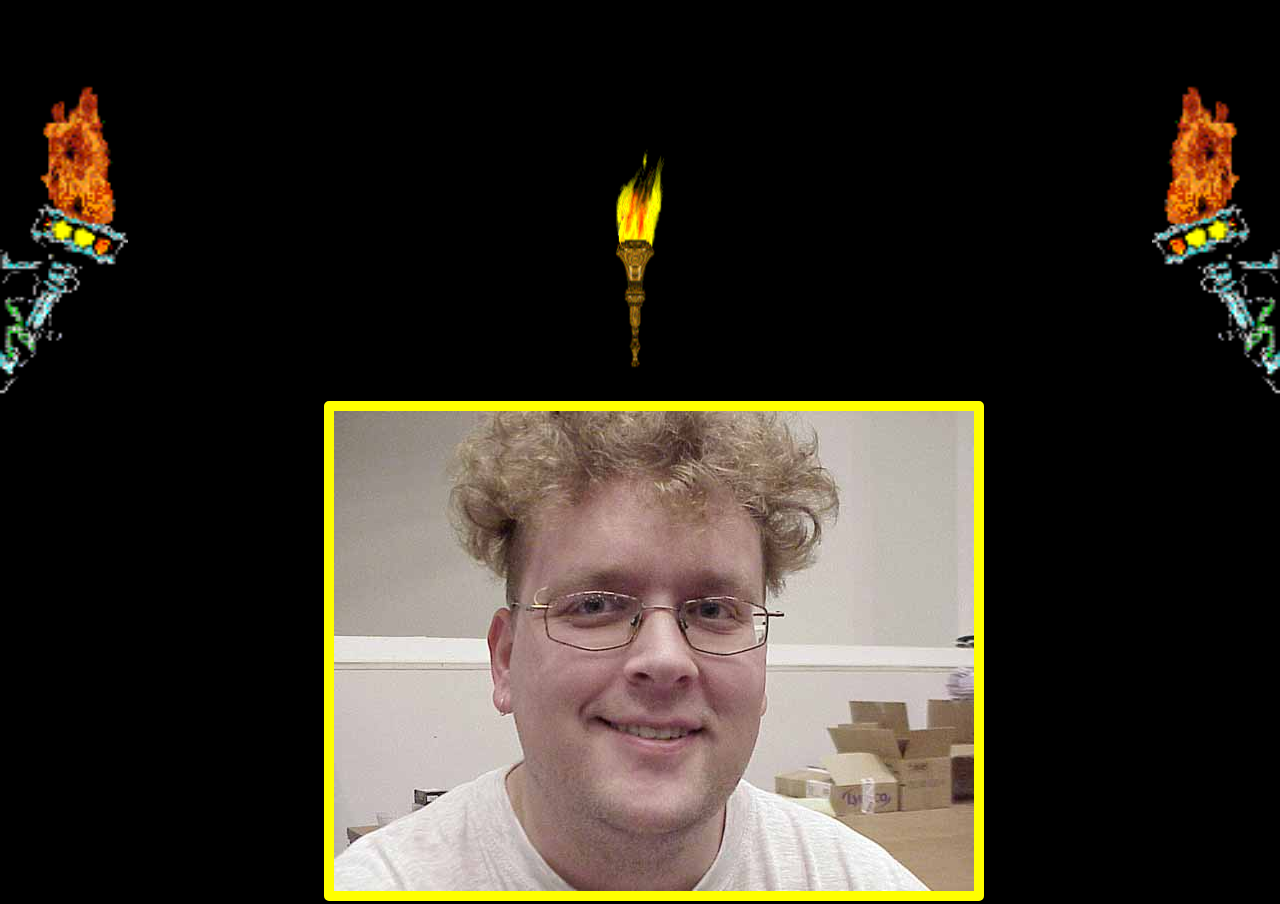
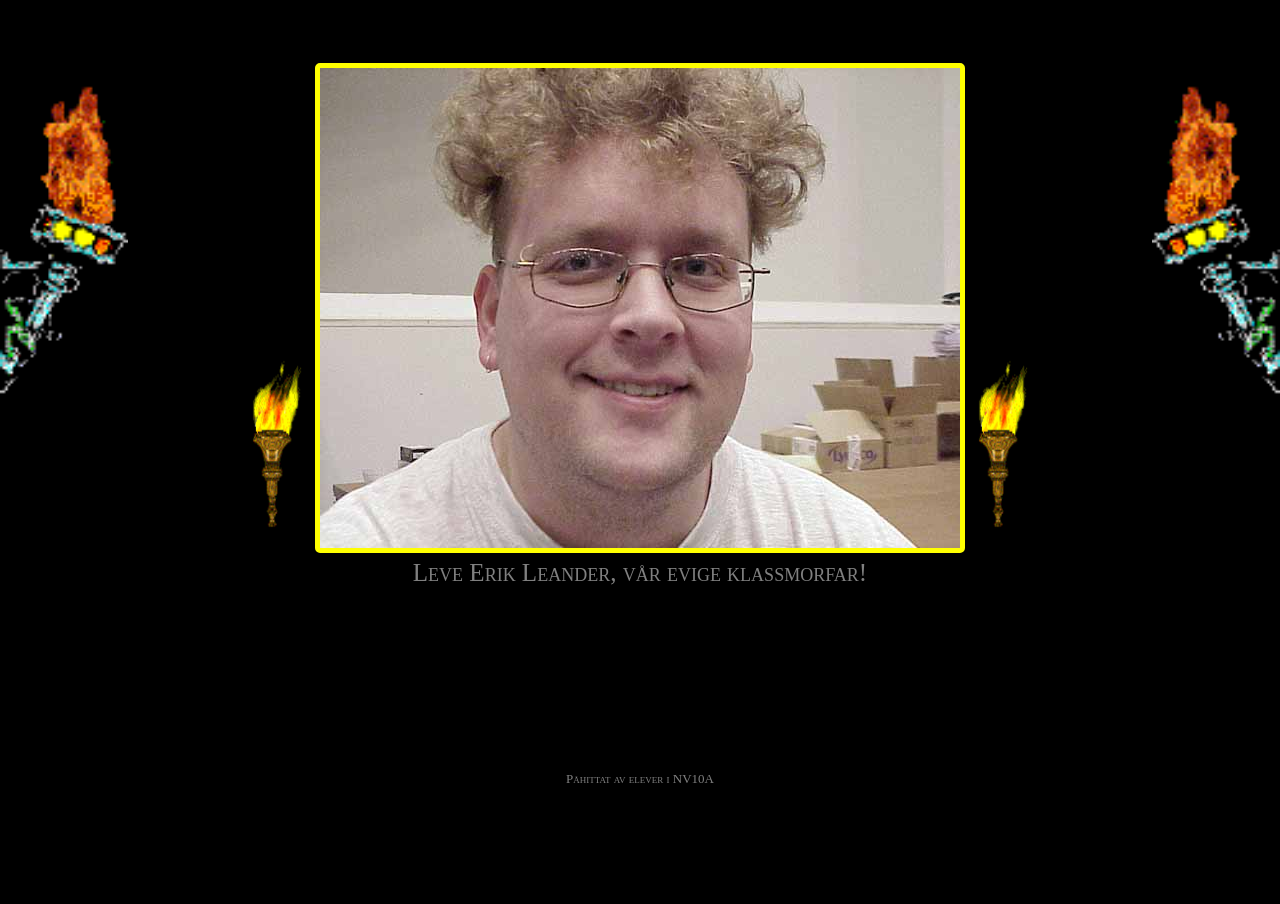
Before and after one commit to Arouzen/eriks-shrine, a plain HTML site: page src/index.html in a window 1280 px wide. Shown: the top 904 px of the page. After the commit the page ends 800 px from the top, so only its background shows below. Drawn offline with Linux system fonts and the light colour scheme.

Commit message:
Made the site nicer when resized.

```diff
--- a/src/index.html
+++ b/src/index.html
@@ -16,12 +16,14 @@
             }
 
             #shrine {
-                margin: 10% auto;
-                width: 50%;
+                margin: 5% auto;
+                padding: 0;
+                width: 800px;
+                height: 600px;
             }
 
             #erik {
-                border: 10px solid yellow;
+                border: 5px solid yellow;
                 border-radius: 5px;
             }
 
@@ -35,7 +37,7 @@
             .sorround_torch {
                 position: relative;
                 bottom: -10%;
-                width: 10%;
+                width: 8%;
                 height: 35%;
             }
 
@@ -46,7 +48,20 @@
                 right: 0px;
             }
 
+            #tribute {
+                margin: 0;
+                height: 10%;
+            }
+
             #disclaimer {
+                position: absolute;
+                bottom: 0;
+                left: 5%;
+                right: 5%;
+                width: 90%;
+
+                margin: 0;
+                padding: 0 0 1%;
                 font-size: small;
             }
         </style>
@@ -54,12 +69,14 @@
     <body>
         <img src="left.gif" class="sidetorch" id="left" />
         <img src="right.gif" class="sidetorch" id="right" />
-        <p id="shrine">
-            <img src="torch.gif" class="sorround_torch">
-            <img id="erik" src="erik.jpg">
-            <img src="torch.gif" class="sorround_torch">
-        </p>
-        <p>Leve Erik Leander, v&aring;r evige klassmorfar!<p>
+        <div id="shrine">
+            <p>
+                <img src="torch.gif" class="sorround_torch">
+                <img id="erik" src="erik.jpg">
+                <img src="torch.gif" class="sorround_torch">
+            </p>
+            <p id="tribute">Leve Erik Leander, v&aring;r evige klassmorfar!<p>
+        </div>
         <p id="disclaimer">P&aring;hittat av elever i NV10A</p>
     </body>
 </html>
```
